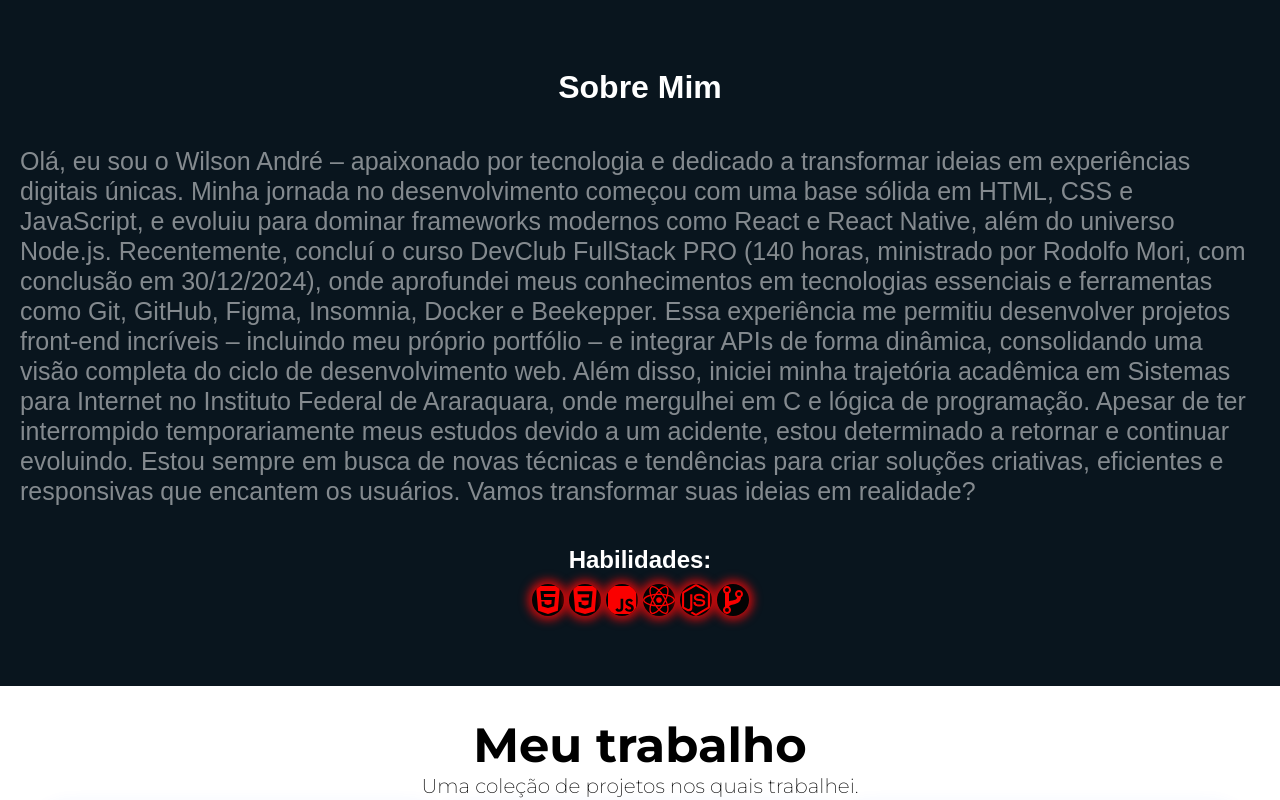
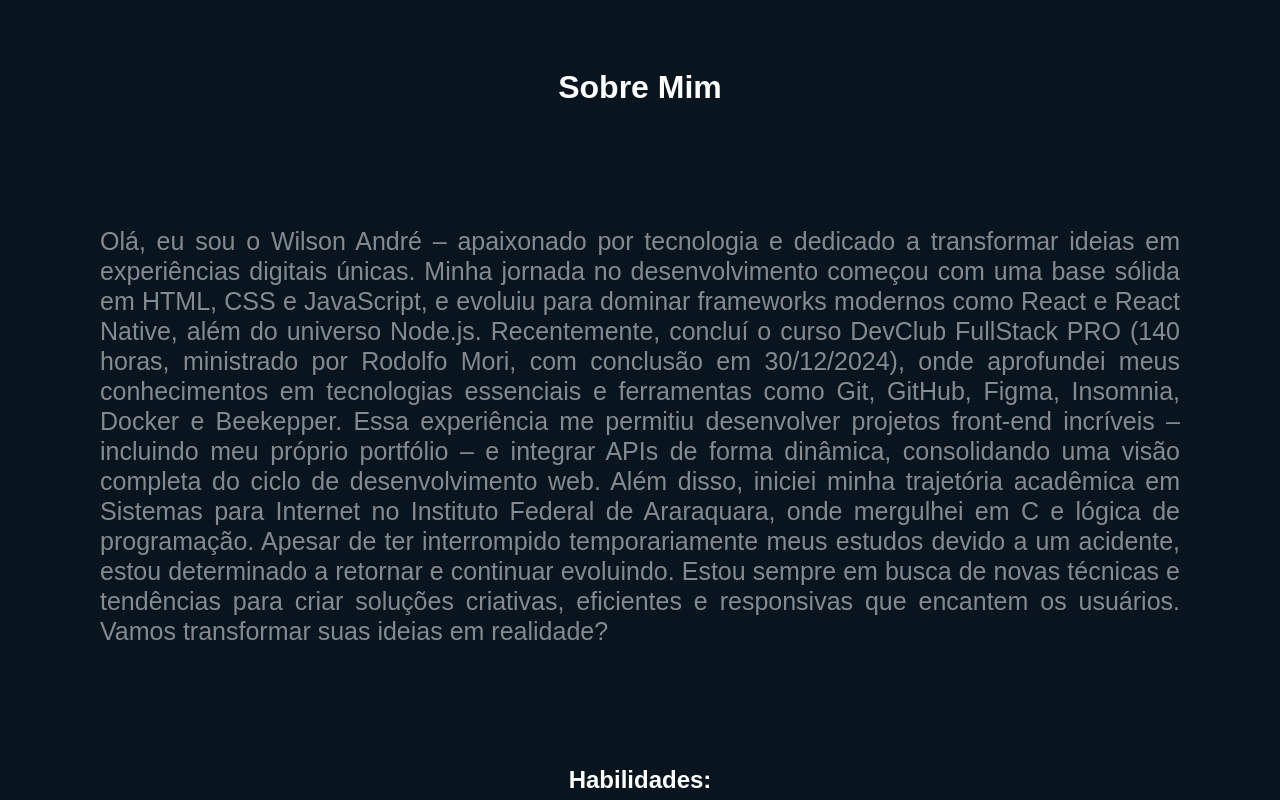
Before and after one commit to andresilva05/portfolio-react, a React (Vite) app: page / in a window 1280 px wide. Shown: the part 880-1680 px from the top of the page. Built offline with nearby package versions, Linux system fonts and the light colour scheme.

Commit message:
git commit -m "style(AboutMe): ajusta padding e text-align, aprimora interatividade dos ícones"

```diff
--- a/src/pages/AboutMe/styles.js
+++ b/src/pages/AboutMe/styles.js
@@ -50,16 +50,20 @@ export const AboutText = styled.p`
   color: #ffffff;
   font-size: 25px;
   opacity: 0.5;
-  text-align: left;
-  padding: 20px;
+  text-align: justify;
+  padding: 100px; //70px
   line-height: 1.2;
 
   @media (max-width: 768px) {
     font-size: 18px;
+    padding: 50px; //70px
+    text-align: left;
   }
 
   @media (max-width: 480px) {
     font-size: 16px;
+    padding: 30px; //70px
+    text-align: left;
   }
 `;
 
@@ -70,6 +74,7 @@ export const ContainerSkill = styled.div`
   flex-direction: column;
   cursor: pointer;
 
+
   h1 {
     color: #fff;
   }
@@ -77,18 +82,14 @@ export const ContainerSkill = styled.div`
   div {
     display: flex;
     flex-direction: row;
-    gap: 5px;
+    gap: 10px;
     padding: 10px;
 
     svg {
       color: #fa0000;
-      box-shadow: 0 0 10px 4px rgba(250, 7, 7, 0.8);
-      border-radius: 25px;
       transition: box-shadow 0.3s ease-in-out, transform 0.3s ease-in-out;
-      background-color:rgb(3, 3, 3);
 
       &:hover {
-        box-shadow: 0 0 15px 6px rgba(250, 7, 7, 1);
         transform: scale(1.2);
       }
     }
```
